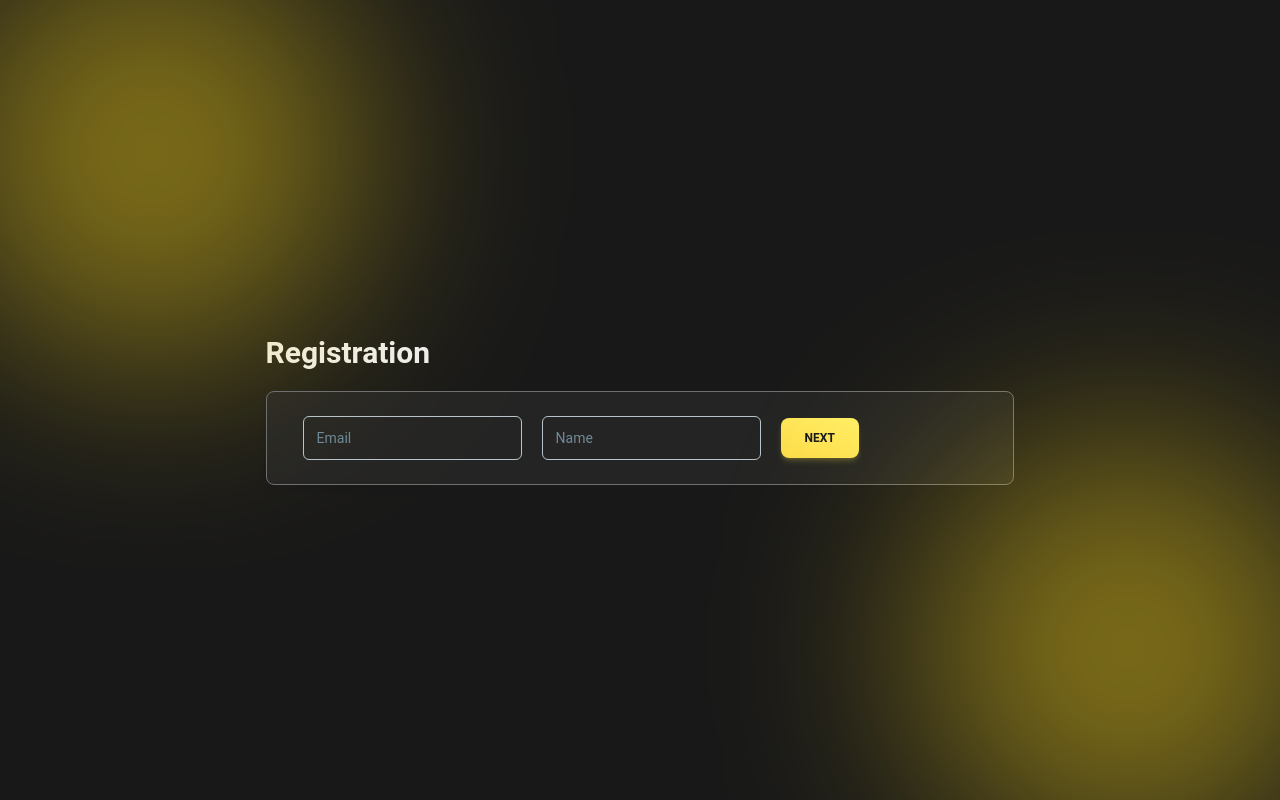
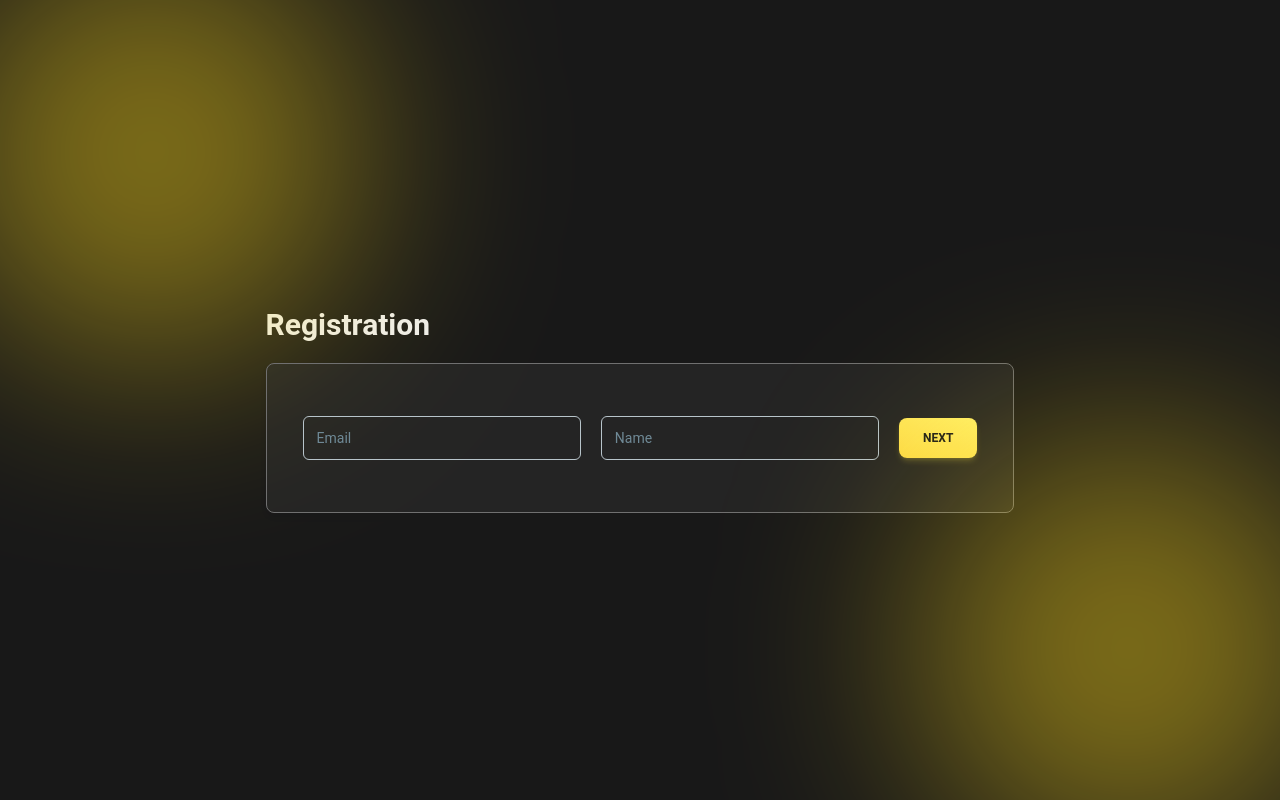
Before and after one commit to mohadmuhsin/solvusphere_client, a React (Vite) app: page /register in a window 1280 px wide. Built offline with nearby package versions, Linux system fonts and the light colour scheme.

Commit message:
fixed alignment issue on register page (the issue raised by aneesmhmd at main repo)

```diff
--- a/src/App.jsx
+++ b/src/App.jsx
@@ -4,7 +4,7 @@ import LoginPage from "./pages/LoginPage/LoginPage";
 import UserRegistration from "./pages/User/UserRegistration";
 import HomePage from "./pages/User/HomePage";
 import UserLayout from "./pages/User/UserLayout";
-import CreatedPassword from "./pages/User/CreatedPassword";
+import CreatedPassword from "./pages/User/CreatePassword";
 
 function App() {
   return (
--- a/src/pages/User/CreatedPassword.jsx
+++ b/src/pages/User/CreatePassword.jsx
@@ -8,7 +8,7 @@ import {
 } from "@material-tailwind/react";
 import React from "react";
 
-function CreatedPassword() {
+function CreatePassword() {
   return (
     <div>
       <div className="bg-black opacity-90 flex flex-col justify-center align-middle items-center min-h-screen w-full md:px-0 px-5">
@@ -63,4 +63,4 @@ function CreatedPassword() {
   );
 }
 
-export default CreatedPassword;
+export default CreatePassword;
--- a/src/pages/User/UserRegistration.jsx
+++ b/src/pages/User/UserRegistration.jsx
@@ -36,7 +36,7 @@ function UserRegistration() {
         </h1>
         <Card className="mx-auto sm:w-90pt rounded-lg px-3 border border-gray-700 bg-gray-900 bg-opacity-40">
           <CardBody className="flex flex-col  md-1:flex-row gap-5 overflow-x-clip items-center">
-          <div>
+            <div className="md:mt-7 w-full" >
               <Input
                 label="Email"
                 name="email"
@@ -47,12 +47,16 @@ function UserRegistration() {
                 value={values.email}
                 error={touched.email && errors.email}
               />
-              {touched.email && errors.email && (
-                <div className="text-red-500 text-sm py-1 ">{errors.email}</div>
-              )}
+              <div
+                className={`${
+                  touched.email && errors.email ? "opacity-100" : "opacity-0"
+                } text-red-500 text-sm py-1`}
+              >
+                {errors.email ? errors.email : "None"}
+              </div>
             </div>
 
-            <div>
+            <div className="md:mt-7 w-full" >
               <Input
                 label="Name"
                 name="name"
@@ -63,12 +67,14 @@ function UserRegistration() {
                 value={values.name}
                 error={touched.name && errors.name}
               />
-              {touched.name && errors.name && (
-                <div className="text-red-500 text-sm py-1 ">{errors.name}</div>
-              )}
+              <div
+                className={`${
+                  touched.name && errors.name ? "opacity-100" : "opacity-0"
+                } text-red-500 text-sm py-1`}
+              >
+                {errors.name ? errors.name : "None"}
+              </div>
             </div>
-
-
 
             <div>
               <Button type="button" variant="gradient" color="yellow" fullWidth>
```
